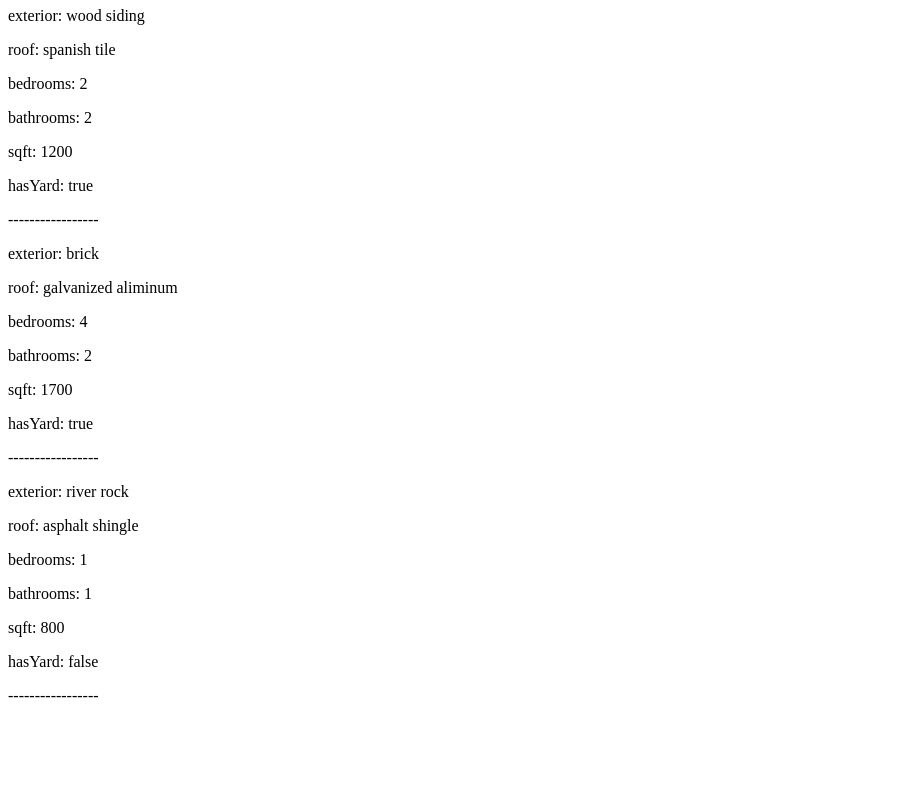
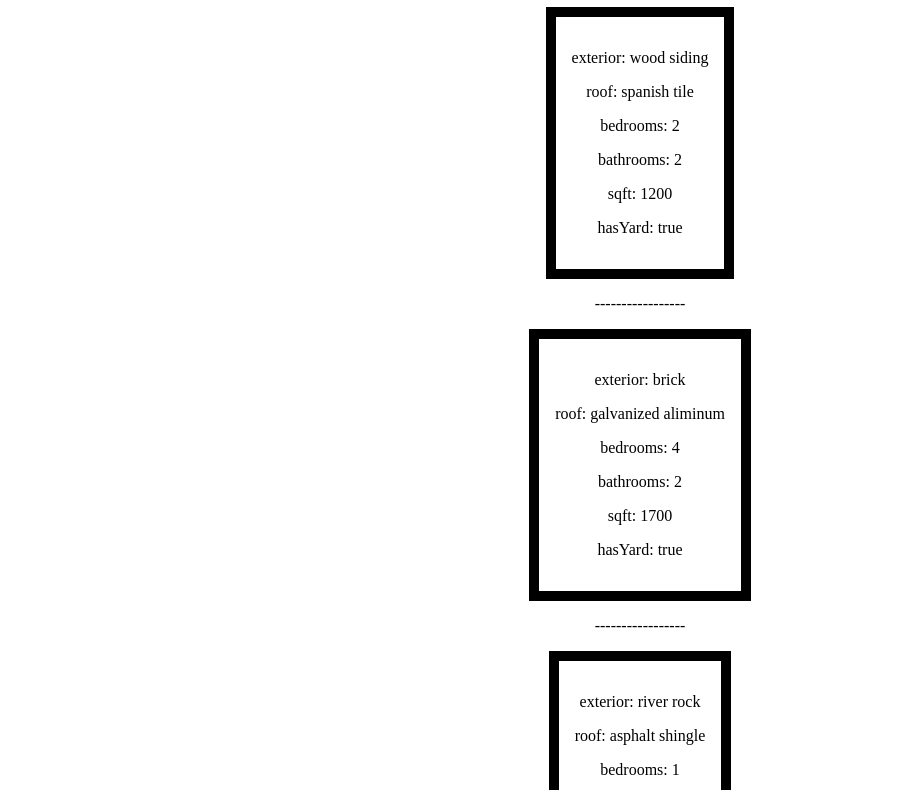
Before and after one commit to clrocholl/json-practice, a plain HTML site: page index.html in a window 1280 px wide. Shown: the part 73-863 px from the top of the page, without its empty margins (0-901 px from the left). Before the commit the page ends 800 px from the top, so only its background shows below. Drawn offline with Linux system fonts and the light colour scheme.

Commit message:
Add border to each house

```diff
--- a/index.html
+++ b/index.html
@@ -6,6 +6,18 @@
   <meta name="viewport" content="width=device-width, initial-scale=1.0">
   <meta http-equiv="X-UA-Compatible" content="ie=edge">
   <title>JSON Practice</title>
+  <style>
+    body {
+      text-align: center;
+    }
+
+    .house {
+      padding: 1rem;
+      border: 10px solid black;
+      margin: auto;
+      display: inline-block;
+    }
+  </style>
 </head>
 
 <body>
--- a/scripts.js
+++ b/scripts.js
@@ -35,13 +35,19 @@ for (let i = 0; i < neighborhood.length; i++) {
 }
 
 function build(obj, container) {
+  // create divs for borders
+  let div = document.createElement("div");
+  div.classList.add("house");
+
   for (let key in obj) {
     //console.log("Key: ", key, "Value: ", obj[key]);
     // create a nice paragraph
     let p = document.createElement("p");
     p.innerHTML = key + ": " + obj[key];
+    // append it to the house div
+    div.appendChild(p);
     //append it to the container
-    container.appendChild(p);
+    container.appendChild(div);
   }
 }
 
```
